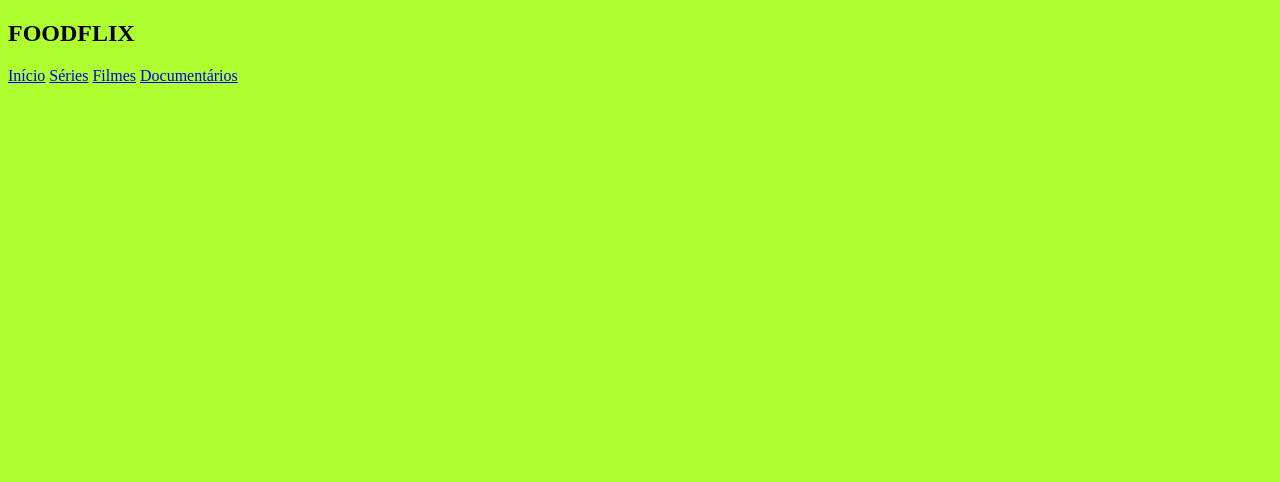
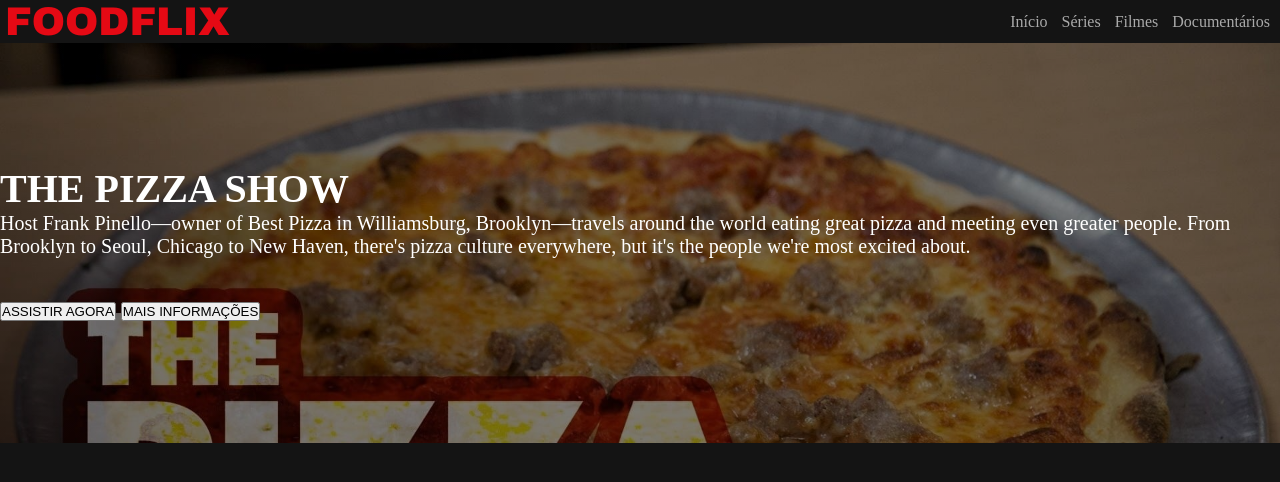
Before and after one commit to biacaram/netflix-clone, a plain HTML site: page index.html in a window 1280 px wide. Drawn offline with Linux system fonts and the light colour scheme.

Commit message:
filme principal

```diff
--- a/index.html
+++ b/index.html
@@ -1,15 +1,17 @@
 <!DOCTYPE html>
 <html lang="pt-br">
+
 <head>
     <meta charset="UTF-8">
     <meta name="viewport" content="width=device-width, initial-scale=1.0">
     <link rel="stylesheet" href="style/main.css">
     <title>FOODFLIX</title>
 </head>
+
 <body>
     <header>
         <div class="container">
-            <h2>FOODFLIX</h2>
+            <h2 class="logo">FOODFLIX</h2>
             <nav>
                 <a href="#">Início</a>
                 <a href="#">Séries</a>
@@ -18,5 +20,21 @@
             </nav>
         </div>
     </header>
+
+    <main>
+        <div class="filme-principal">
+            <div class="container">
+                <h3 class="titulo">THE PIZZA SHOW</h3>
+                <p class="descricao">Host Frank Pinello—owner of Best Pizza in Williamsburg, Brooklyn—travels around the
+                    world eating great pizza and meeting even greater people. From Brooklyn to Seoul, Chicago to New
+                    Haven, there's pizza culture everywhere, but it's the people we're most excited about.</p>
+                <div class="botoes">
+                    <button class="botao" role="button">ASSISTIR AGORA</button>
+                    <button class="botao" role="button">MAIS INFORMAÇÕES</button>
+                </div>
+            </div>
+        </div>
+    </main>
 </body>
+
 </html>
--- a/style/main.css
+++ b/style/main.css
@@ -1,3 +1,61 @@
+:root {
+    --vermelho: #e50914;
+    --preto: #141414;
+}
+
+* {
+    margin: 0;
+    padding: 0;
+    box-sizing: border-box;
+}
+
 body {
-    background-color: greenyellow;
+    background-color: var(--preto);
+    font-family: 'Times New Roman', Times, serif;
+    color: white;
 }
+
+header .container {
+    display: flex;
+    flex-direction: row;
+    align-items: center;
+    justify-content: space-between;
+}
+
+header .logo {
+    color: var(--vermelho);
+    font-family: 'Arial Black', Times;
+    font-size: 40px;
+    margin-left: 5px;
+}
+
+header nav a {
+    text-decoration: none;
+    color: #AAA;
+    margin-right: 10px;
+}
+
+header nav a:hover {
+    color: #FFF;
+}
+
+/*filme principal*/
+.filme-principal {
+    font-size: 20px;
+    background: linear-gradient(rgba(0,0,0,.50),rgba(0,0,0,.50)), url('/img/pizza-show-capa.jpg');
+    height: 400px;
+    /* width: 40%; */
+    background-size: cover;
+    display: flex;
+    flex-direction: column;
+    justify-content: center;
+    align-items: flex-start;
+}
+
+.filme-principal .descricao {
+    margin-bottom: 40px;
+}
+
+.titulo {
+    font-size: 40px;
+}
```
Also changed, not shown: img/pizza-show-capa.jpg (added), img/pizza-show.jpg (added).
